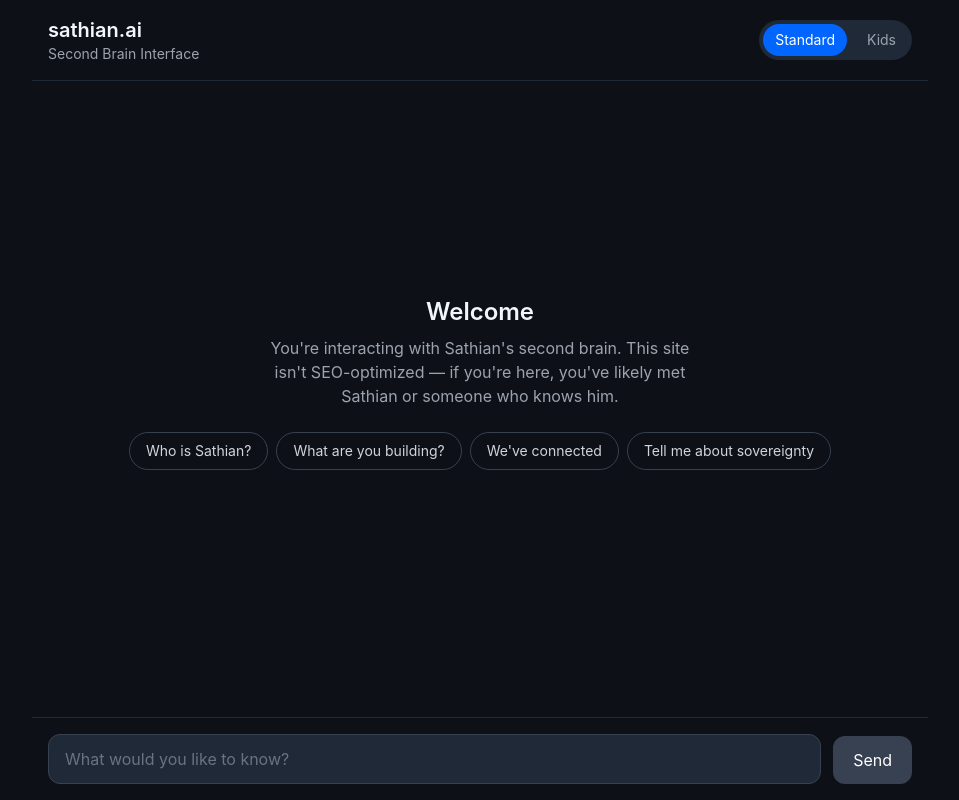
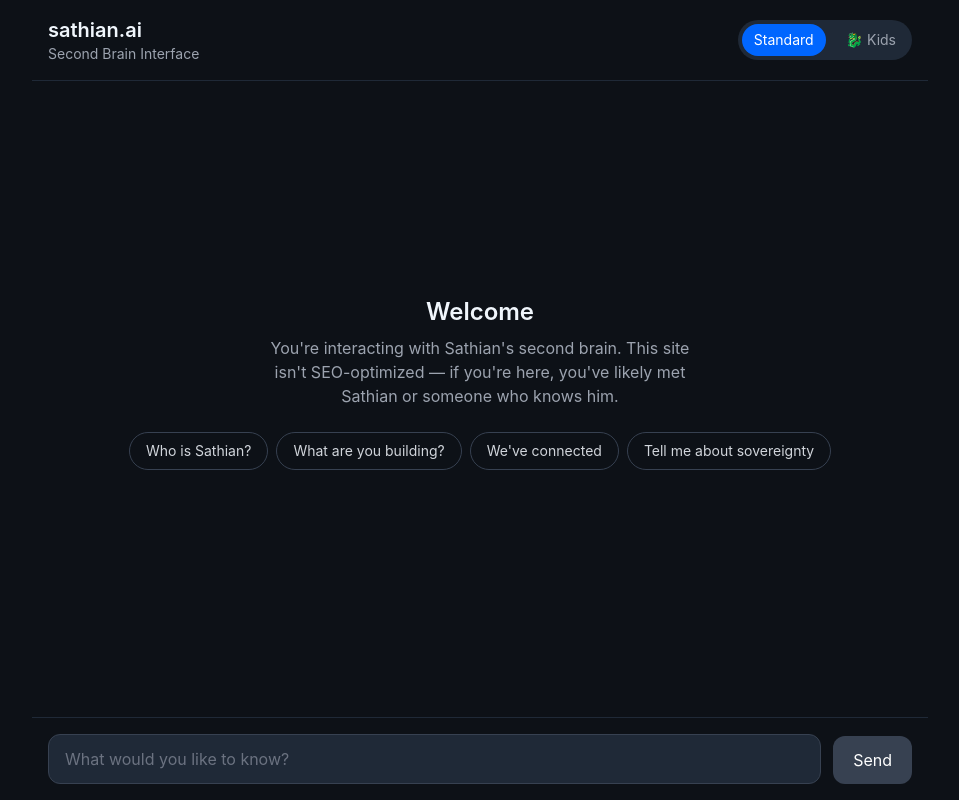
Before and after one commit to SathianSrikrishnan/sathian-ai, a Next.js app: page / in a window 1280 px wide. Shown: the whole page, without its empty margins (160-1119 px from the left). Built offline with nearby package versions, Linux system fonts and the light colour scheme.

Commit message:
Add sunshine theme for kids mode with Pixel branding

```diff
--- a/src/app/globals.css
+++ b/src/app/globals.css
@@ -9,6 +9,35 @@
   --foreground: #F0F6FC;
   --primary: #0066FF;
   --accent: #00D4AA;
+  --card-bg: #161b22;
+  --border: #30363d;
+}
+
+/* Kids mode - sunshine theme */
+.theme-kids {
+  --background: #FFF8E7;
+  --foreground: #2D3748;
+  --primary: #F6AD55;
+  --accent: #68D391;
+  --card-bg: #FFFFFF;
+  --border: #E2E8F0;
+}
+
+.theme-kids body,
+.theme-kids {
+  background: linear-gradient(180deg, #FFF8E7 0%, #FEEBC8 100%);
+}
+
+.theme-kids ::-webkit-scrollbar-track {
+  background: #FED7AA;
+}
+
+.theme-kids ::-webkit-scrollbar-thumb {
+  background: #F6AD55;
+}
+
+.theme-kids ::-webkit-scrollbar-thumb:hover {
+  background: #ED8936;
 }
 
 * {
--- a/src/app/page.tsx
+++ b/src/app/page.tsx
@@ -74,27 +74,34 @@ export default function Home() {
       ]
 
   return (
-    <main className="flex flex-col h-screen max-w-4xl mx-auto">
+    <main className={`flex flex-col h-screen max-w-4xl mx-auto transition-colors duration-300 ${mode === 'kids' ? 'theme-kids' : ''}`}>
       {/* Header */}
-      <header className="flex items-center justify-between p-4 border-b border-gray-800">
+      <header className={`flex items-center justify-between p-4 border-b ${mode === 'kids' ? 'border-orange-200 bg-gradient-to-r from-yellow-50 to-orange-50' : 'border-gray-800'}`}>
         <div>
-          <h1 className="text-xl font-semibold text-light">sathian.ai</h1>
-          <p className="text-sm text-gray-400">Second Brain Interface</p>
+          <h1 className={`text-xl font-semibold ${mode === 'kids' ? 'text-orange-600' : 'text-light'}`}>
+            {mode === 'kids' ? "🐉 Pixel's Corner" : 'sathian.ai'}
+          </h1>
+          <p className={`text-sm ${mode === 'kids' ? 'text-orange-400' : 'text-gray-400'}`}>
+            {mode === 'kids' ? 'Adventures await!' : 'Second Brain Interface'}
+          </p>
         </div>
         <ModeToggle mode={mode} onModeChange={setMode} />
       </header>
 
       {/* Chat Area */}
-      <div className="flex-1 overflow-y-auto p-4 space-y-4">
+      <div className={`flex-1 overflow-y-auto p-4 space-y-4 ${mode === 'kids' ? 'bg-gradient-to-b from-yellow-50 to-orange-50' : ''}`}>
         {messages.length === 0 ? (
           <div className="flex flex-col items-center justify-center h-full text-center space-y-6">
             <div className="space-y-2">
-              <h2 className="text-2xl font-semibold text-light">
-                {mode === 'kids' ? 'Hi there! 👋' : 'Welcome'}
+              {mode === 'kids' && (
+                <div className="text-6xl mb-4">🐉</div>
+              )}
+              <h2 className={`text-2xl font-semibold ${mode === 'kids' ? 'text-orange-600' : 'text-light'}`}>
+                {mode === 'kids' ? "Hi there, young explorer!" : 'Welcome'}
               </h2>
-              <p className="text-gray-400 max-w-md">
+              <p className={`max-w-md ${mode === 'kids' ? 'text-orange-500' : 'text-gray-400'}`}>
                 {mode === 'kids'
-                  ? "I'm Kai, Sathian's helper! Want to explore some stories or learn something cool?"
+                  ? "I'm Pixel the Digital Dragon! Want to explore some stories, learn about treasure (that's Bitcoin!), or go on an adventure?"
                   : "You're interacting with Sathian's second brain. This site isn't SEO-optimized — if you're here, you've likely met Sathian or someone who knows him."
                 }
               </p>
@@ -124,7 +131,7 @@ export default function Home() {
       </div>
 
       {/* Input Area */}
-      <div className="p-4 border-t border-gray-800">
+      <div className={`p-4 border-t ${mode === 'kids' ? 'border-orange-200 bg-gradient-to-r from-yellow-50 to-orange-50' : 'border-gray-800'}`}>
         {messages.length > 0 && (
           <div className="mb-3">
             <QuickPrompts
--- a/src/components/ChatInput.tsx
+++ b/src/components/ChatInput.tsx
@@ -31,9 +31,11 @@ export function ChatInput({ onSend, isLoading, mode }: ChatInputProps) {
         value={input}
         onChange={(e) => setInput(e.target.value)}
         onKeyDown={handleKeyDown}
-        placeholder={mode === 'kids' ? "Ask me anything! 🌟" : "What would you like to know?"}
-        className={`flex-1 bg-gray-800 border border-gray-700 rounded-xl px-4 py-3 text-light placeholder-gray-500 resize-none focus:outline-none focus:border-primary transition-colors ${
-          mode === 'kids' ? 'text-lg min-h-[60px]' : 'text-base min-h-[50px]'
+        placeholder={mode === 'kids' ? "Ask Pixel anything! 🐉" : "What would you like to know?"}
+        className={`flex-1 rounded-xl px-4 py-3 resize-none focus:outline-none transition-colors ${
+          mode === 'kids'
+            ? 'bg-white border-2 border-orange-300 text-orange-700 placeholder-orange-300 focus:border-orange-400 text-lg min-h-[60px]'
+            : 'bg-gray-800 border border-gray-700 text-light placeholder-gray-500 focus:border-primary text-base min-h-[50px]'
         }`}
         rows={1}
         disabled={isLoading}
@@ -41,11 +43,13 @@ export function ChatInput({ onSend, isLoading, mode }: ChatInputProps) {
       <button
         onClick={handleSend}
         disabled={!input.trim() || isLoading}
-        className={`bg-primary hover:bg-blue-600 disabled:bg-gray-700 disabled:cursor-not-allowed text-white rounded-xl transition-colors ${
-          mode === 'kids' ? 'px-6 py-3 text-lg' : 'px-5 py-3'
-        }`}
+        className={`rounded-xl transition-colors text-white ${
+          mode === 'kids'
+            ? 'bg-orange-500 hover:bg-orange-600 disabled:bg-orange-200 px-6 py-3 text-lg font-medium'
+            : 'bg-primary hover:bg-blue-600 disabled:bg-gray-700 px-5 py-3'
+        } disabled:cursor-not-allowed`}
       >
-        {isLoading ? '...' : 'Send'}
+        {isLoading ? '...' : mode === 'kids' ? 'Ask! 🚀' : 'Send'}
       </button>
     </div>
   )
--- a/src/components/ChatMessage.tsx
+++ b/src/components/ChatMessage.tsx
@@ -11,11 +11,18 @@ export function ChatMessage({ message, mode }: ChatMessageProps) {
 
   return (
     <div className={`flex ${isUser ? 'justify-end' : 'justify-start'} message-enter`}>
+      {!isUser && mode === 'kids' && (
+        <span className="text-2xl mr-2 self-end mb-1">🐉</span>
+      )}
       <div
         className={`max-w-[80%] rounded-2xl px-4 py-3 ${
-          isUser
-            ? 'bg-primary text-white'
-            : 'bg-gray-800 text-light'
+          mode === 'kids'
+            ? isUser
+              ? 'bg-orange-500 text-white'
+              : 'bg-white border-2 border-orange-200 text-orange-700 shadow-sm'
+            : isUser
+              ? 'bg-primary text-white'
+              : 'bg-gray-800 text-light'
         } ${mode === 'kids' ? 'text-lg' : 'text-base'}`}
       >
         <p className="whitespace-pre-wrap">{message.content}</p>
--- a/src/components/ModeToggle.tsx
+++ b/src/components/ModeToggle.tsx
@@ -5,13 +5,17 @@ interface ModeToggleProps {
 
 export function ModeToggle({ mode, onModeChange }: ModeToggleProps) {
   return (
-    <div className="flex items-center gap-2 bg-gray-800 rounded-full p-1">
+    <div className={`flex items-center gap-2 rounded-full p-1 ${
+      mode === 'kids' ? 'bg-orange-100' : 'bg-gray-800'
+    }`}>
       <button
         onClick={() => onModeChange('standard')}
         className={`px-3 py-1.5 rounded-full text-sm transition-colors ${
           mode === 'standard'
             ? 'bg-primary text-white'
-            : 'text-gray-400 hover:text-light'
+            : mode === 'kids'
+              ? 'text-orange-400 hover:text-orange-600'
+              : 'text-gray-400 hover:text-light'
         }`}
       >
         Standard
@@ -20,11 +24,11 @@ export function ModeToggle({ mode, onModeChange }: ModeToggleProps) {
         onClick={() => onModeChange('kids')}
         className={`px-3 py-1.5 rounded-full text-sm transition-colors ${
           mode === 'kids'
-            ? 'bg-accent text-dark'
+            ? 'bg-orange-500 text-white'
             : 'text-gray-400 hover:text-light'
         }`}
       >
-        Kids
+        🐉 Kids
       </button>
     </div>
   )
--- a/src/components/QuickPrompts.tsx
+++ b/src/components/QuickPrompts.tsx
@@ -12,13 +12,13 @@ export function QuickPrompts({ prompts, onSelect, mode, compact }: QuickPromptsP
         <button
           key={i}
           onClick={() => onSelect(prompt)}
-          className={`border border-gray-700 hover:border-primary hover:bg-gray-800 rounded-full transition-colors ${
+          className={`rounded-full transition-colors ${
             mode === 'kids'
-              ? 'px-5 py-2.5 text-base'
+              ? 'px-5 py-2.5 text-base border-2 border-orange-300 bg-white hover:bg-orange-100 hover:border-orange-400 text-orange-600 font-medium shadow-sm'
               : compact
-              ? 'px-3 py-1.5 text-sm'
-              : 'px-4 py-2 text-sm'
-          } text-gray-300 hover:text-light`}
+              ? 'px-3 py-1.5 text-sm border border-gray-700 hover:border-primary hover:bg-gray-800 text-gray-300 hover:text-light'
+              : 'px-4 py-2 text-sm border border-gray-700 hover:border-primary hover:bg-gray-800 text-gray-300 hover:text-light'
+          }`}
         >
           {prompt}
         </button>
```
